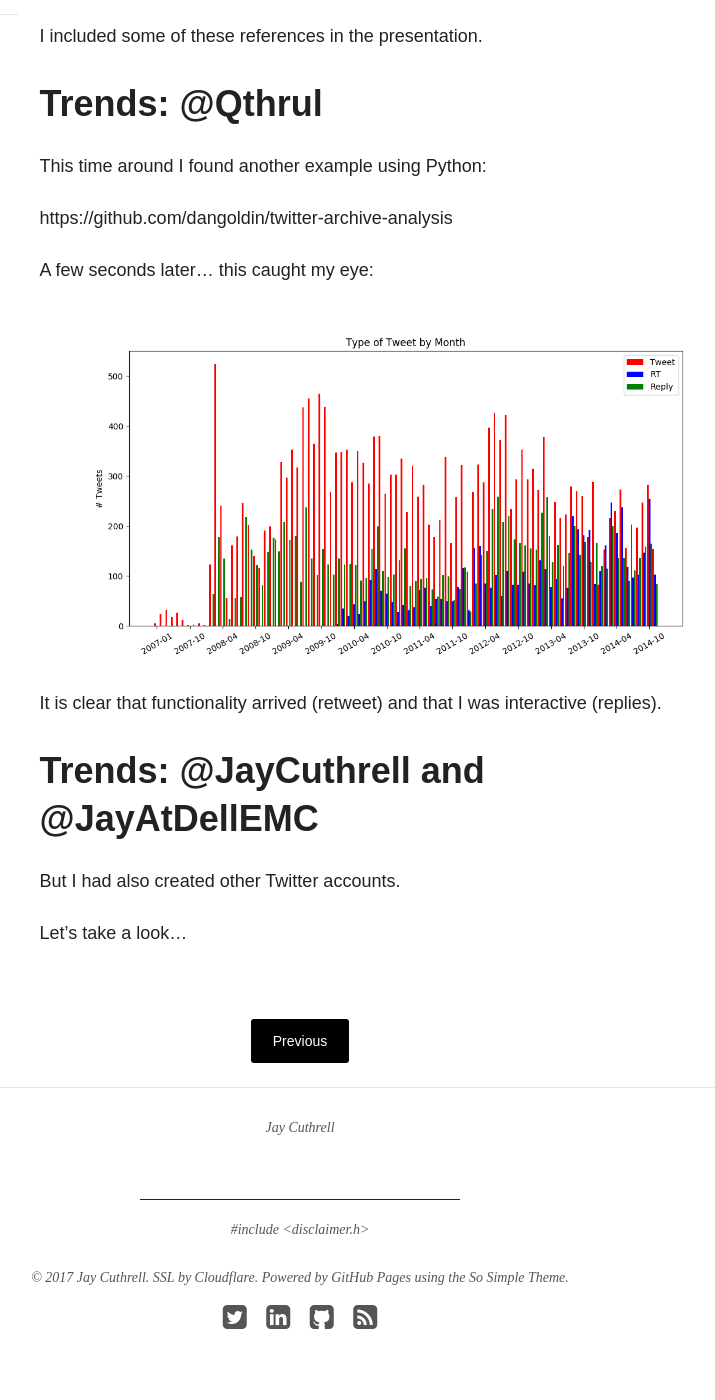
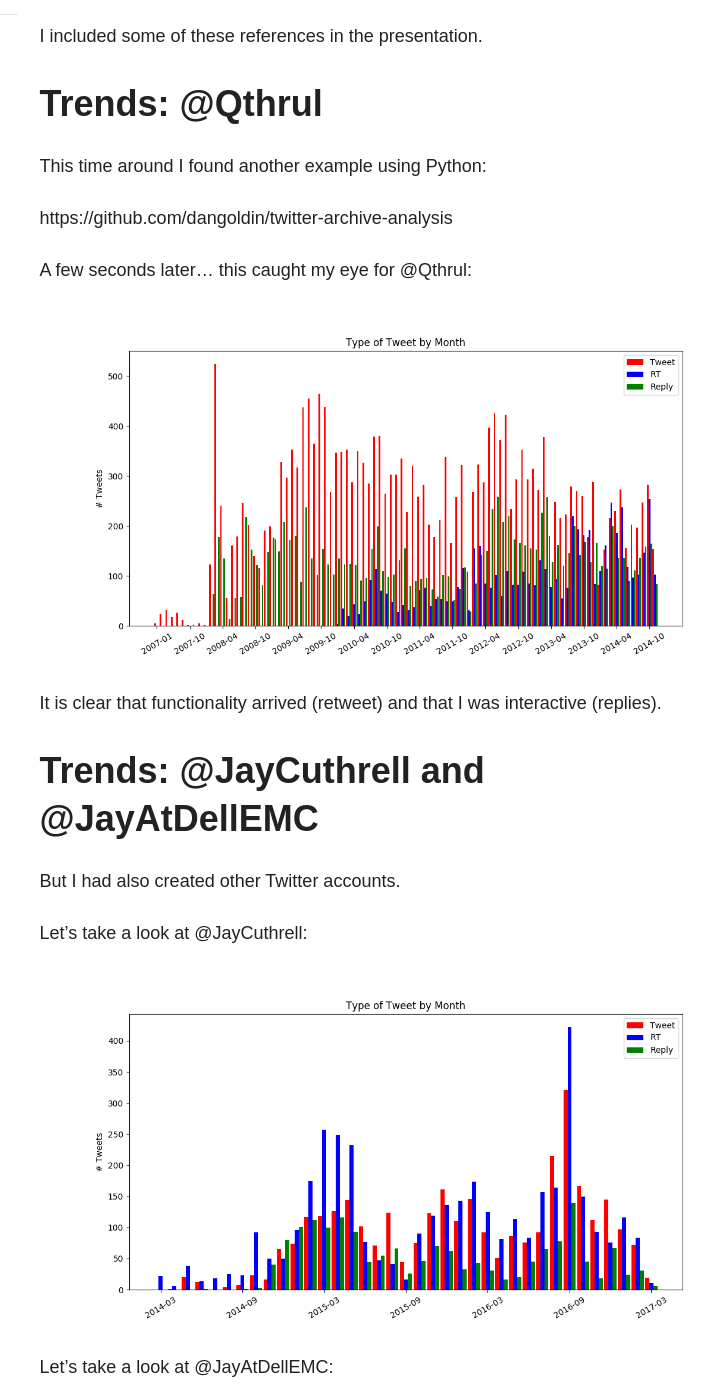
Before and after one commit to nsshommo/jaycuthrell.github.io, a Jekyll site: the page built from blog/_posts/2017-06-24-on-twitter.md, in a window 1280 px wide and 1400 px high, scrolled down 1236 px. Shown: the whole window, without its empty margins (340-1055 px from the left). Built offline with Jekyll 4.4.1, drawn with Linux system fonts in a browser that asks for light colours; nearby versions of some CDN libraries; comment, search, counter and statistics services are not loaded.

Commit message:
more graphs

```diff
--- a/blog/_posts/2017-06-24-on-twitter.md
+++ b/blog/_posts/2017-06-24-on-twitter.md
@@ -32,7 +32,7 @@ This time around I found another example using Python:
 
 https://github.com/dangoldin/twitter-archive-analysis
 
-A few seconds later... this caught my eye:
+A few seconds later... this caught my eye for @Qthrul:
 
 [![Qthrul](/images/qthrul-by-month-type.png "Qthrul")](http://twitter.com/qthrul)
 
@@ -44,4 +44,10 @@ Trends: @JayCuthrell and @JayAtDellEMC
 
 But I had also created other Twitter accounts.
 
-Let's take a look...
+Let's take a look at @JayCuthrell:
+
+[![JayCuthrell](/images/jaycuthrell-by-month-type.png "JayCuthrell")](http://twitter.com/jaycuthrell)
+
+Let's take a look at @JayAtDellEMC:
+
+[![JayAtDellEMC](/images/jayatdellemc-by-month-type.png "JayAtDellEMC")](http://twitter.com/jayatdellemc)
```
Also changed, not shown: images/jayatdellemc-by-month-type.png (added), images/jaycuthrell-by-month-type.png (added).
